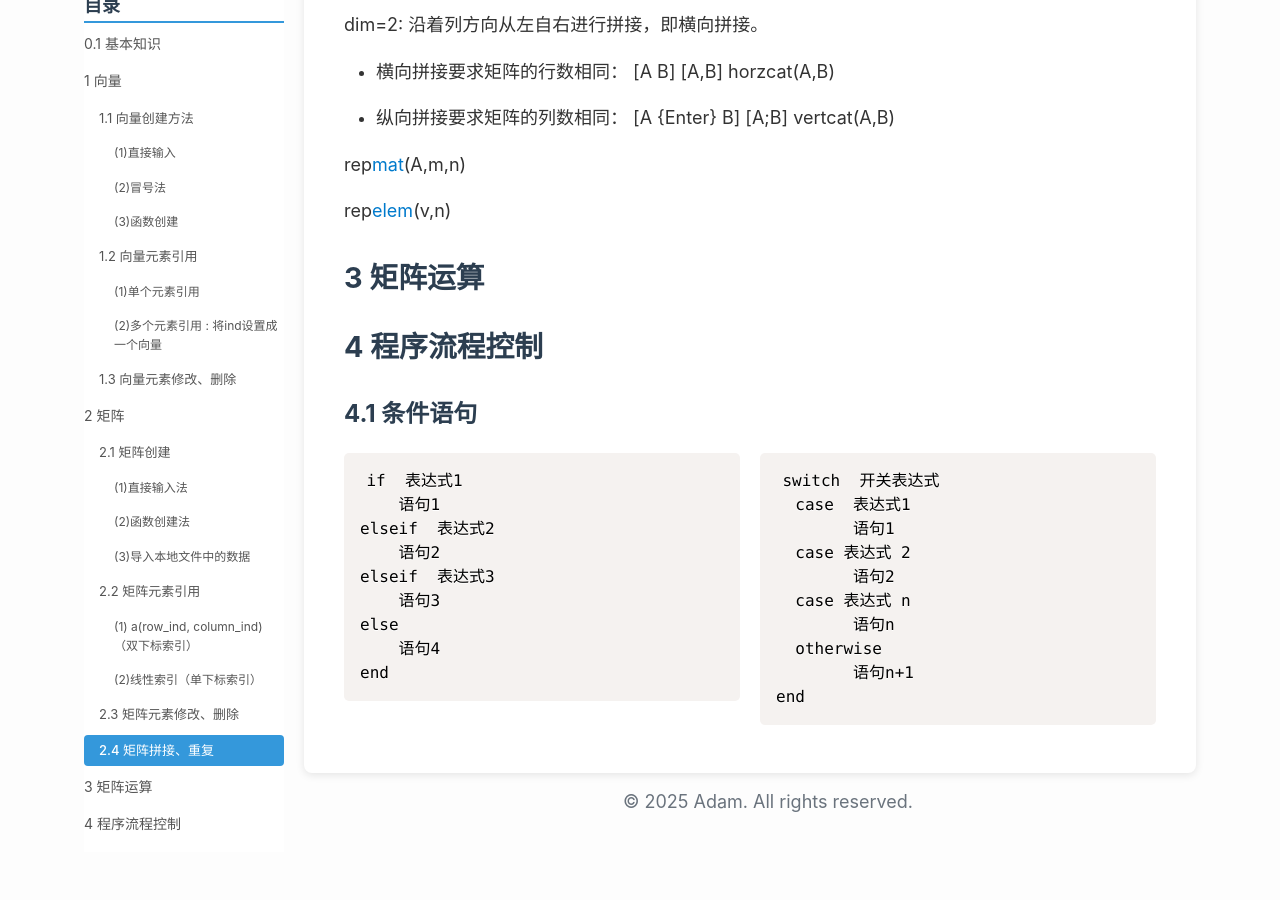
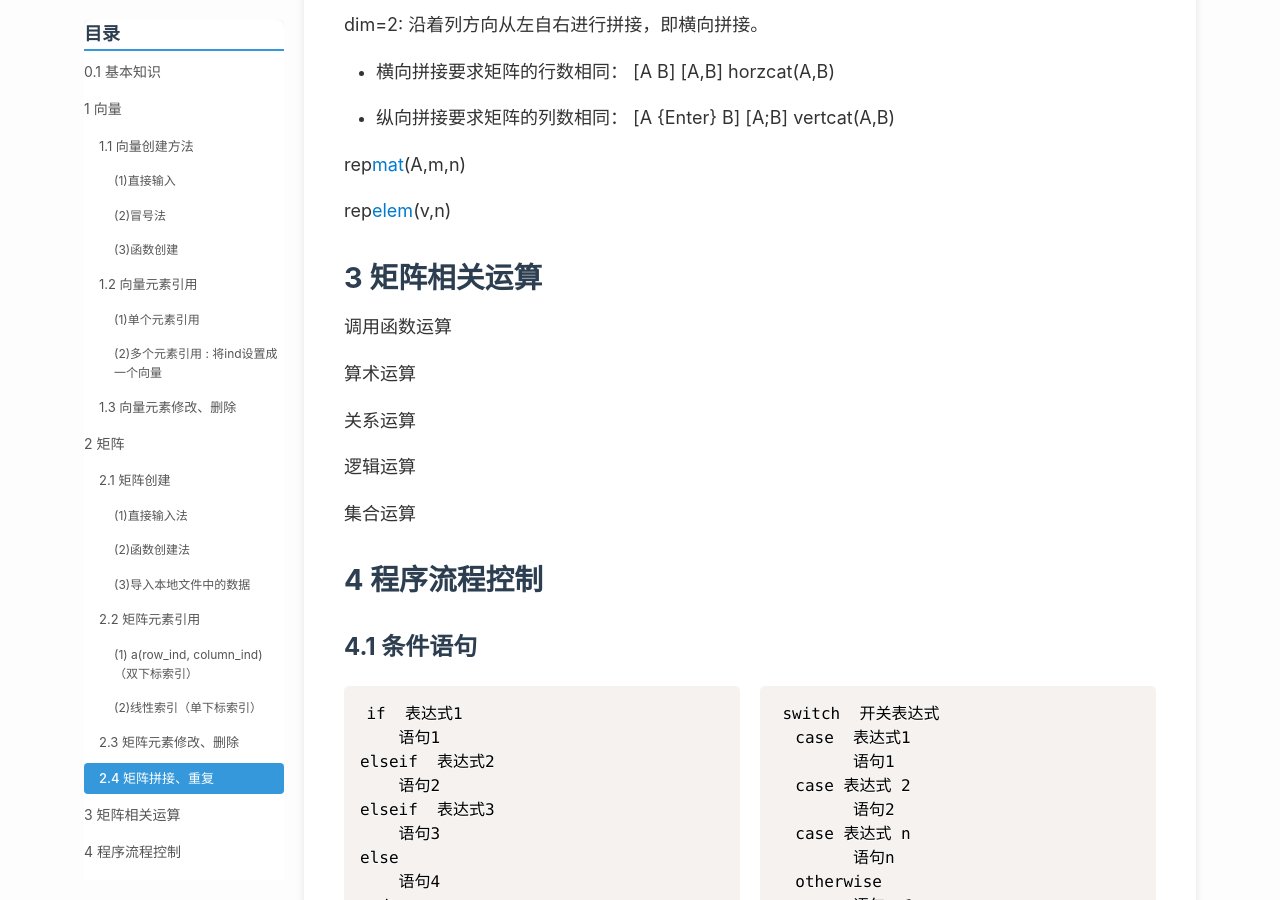
Before and after one commit to lzh210802066/lzh210802066.github.io, a Jekyll site: the page built from _posts/skill/2025-10-31-matlab.md, in a window 1280 px wide and 900 px high, scrolled down 5689 px. Built offline with Jekyll 4.4.1, drawn with Linux system fonts in a browser that asks for light colours; comment, search, counter and statistics services are not loaded; before the commit the page ends 6561 px from its top, so only the background shows below that.

Commit message:
Update blog content

```diff
--- a/_posts/skill/2025-10-31-matlab.md
+++ b/_posts/skill/2025-10-31-matlab.md
@@ -244,7 +244,18 @@ rep<span style="color:#007acc">mat</span>(A,m,n)
 rep<span style="color:#007acc">elem</span>(v,n)
 
 
-## 3 矩阵运算
+## 3 矩阵相关运算
+
+调用函数运算
+
+算术运算
+
+关系运算
+
+逻辑运算
+
+集合运算
+
 
 
 ## 4 程序流程控制
```
